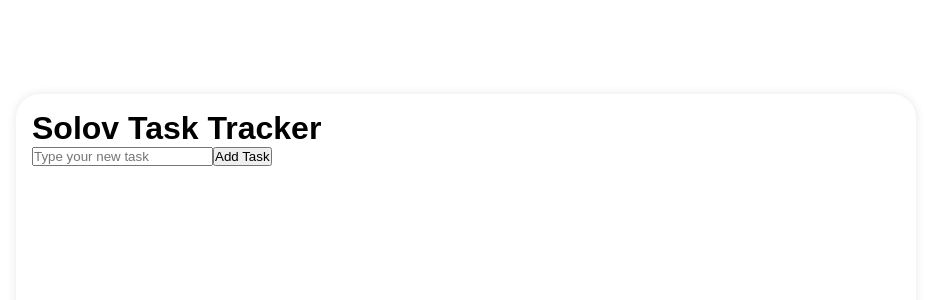
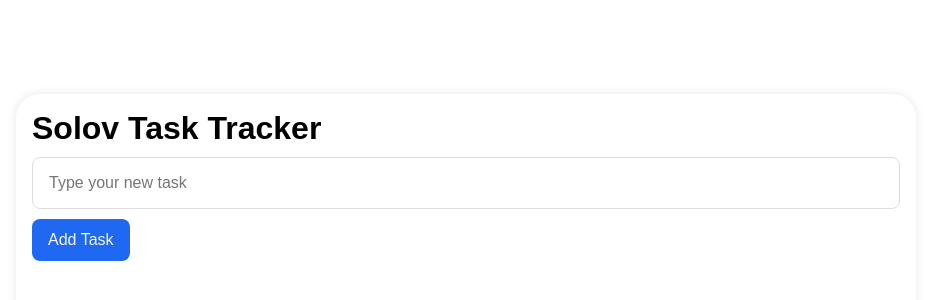
Before and after one commit to Christiannaira/solov_app, a React (Vite) app: page / in a window 1280 px wide. Shown: the part 106-406 px from the top of the page, without its empty margins (174-1105 px from the left). Built offline with nearby package versions, Linux system fonts and the light colour scheme; a web font is replaced by a local one.

Commit message:
feat: styled the content input & button

```diff
--- a/src/components/Main.jsx
+++ b/src/components/Main.jsx
@@ -21,12 +21,12 @@ const Main = () => {
 
          <div className="main_content">
              <h1>Solov Task Tracker</h1>
-            <input type="text" value={task} placeholder="Type your new task" onKeyDown={(e) => {
+            <input className="task_input" type="text" value={task} placeholder="Type your new task" onKeyDown={(e) => {
                 if (e.key === "Enter") {
                     addTask();
                 }
             }} onChange={(e) => setTask(e.target.value)}/>
-            <button type="button" onClick={addTask}>Add Task</button>
+            <button className="task_btn" type="button" onClick={addTask}>Add Task</button>
             <ul className="task_list">
                 {taskLists.map((task, index) => {
                      return <Task key={index} task={task}/>
--- a/src/index.css
+++ b/src/index.css
@@ -26,6 +26,29 @@
     border-radius: 24px;
 }
 
+.task_input {
+    padding: 1rem;
+    border: none;
+    width: 100%;
+    outline: none;
+    font-size: 16px;
+    border: 1px solid #ddd;
+    border-radius: 8px;
+    margin-top: 10px;
+}
+
+.task_btn {
+    padding: 12px 16px;
+    border-radius: 8px;
+    border: none;
+    background-color: rgb(31, 104, 241);
+    color: #f7f7f7;
+    font-size: 16px;
+    cursor: pointer;
+    margin: 10px 0 16px;
+}
+
+
 .task_list {
     padding: 5px;
     height: 38vh;
```
